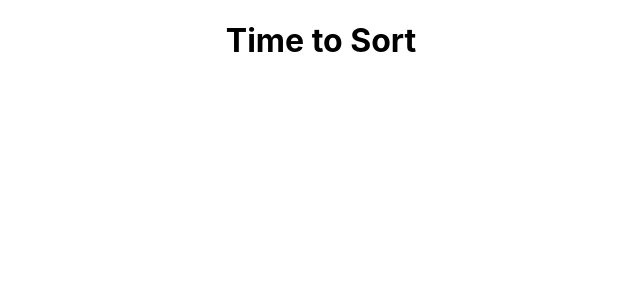
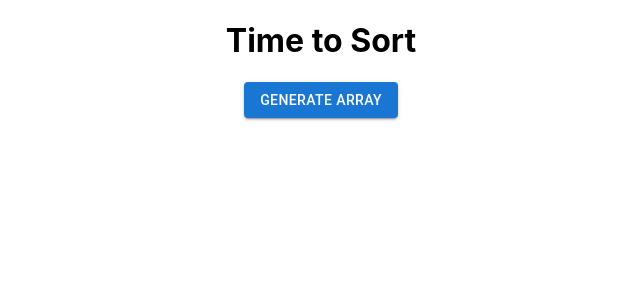
Before and after one commit to GJHarty/sorting-visualizer, a React (Create React App) app: page / in a window 1280 px wide. Shown: the top 300 px of the page, without its empty margins (319-959 px from the left). Built offline with nearby package versions, Linux system fonts and the light colour scheme.

Commit message:
setup random array generation

```diff
--- a/package.json
+++ b/package.json
@@ -3,6 +3,9 @@
   "version": "0.1.0",
   "private": true,
   "dependencies": {
+    "@emotion/react": "^11.5.0",
+    "@emotion/styled": "^11.3.0",
+    "@mui/material": "^5.0.6",
     "@testing-library/jest-dom": "^5.15.0",
     "@testing-library/react": "^11.2.7",
     "@testing-library/user-event": "^12.8.3",
--- a/src/SortingVisualizer/SortingVisualizer.jsx
+++ b/src/SortingVisualizer/SortingVisualizer.jsx
@@ -1,7 +1,32 @@
+import React, { useState } from 'react';
 import './SortingVisualizer.css';
+import { Button } from '@mui/material';
 
 export default function SortingVisualizer() {
+    const [arrayToSort, setArrayToSort] = useState([]);
+
+    const generateNewArray = () => {
+        const array = [];
+        for (let i = 0; i < 20; i++) {
+            array.push(randomInt(5, 1000));
+        }
+        console.log(array);
+        setArrayToSort(array);
+    }
+
+    const randomInt = (min, max) => {
+        return Math.floor(Math.random() * (max - min + 1) + min);
+    }
+
     return (
-        <h1>Time to Sort</h1>
+        <div>
+            <h1>Time to Sort</h1>
+            <Button variant="contained" color="primary" onClick={generateNewArray}>Generate Array</Button>
+            {arrayToSort.map((value, index) => (
+                <div className="arrayToSortBar" key={index}>
+                    {value}
+                </div>
+            ))}
+        </div>
     )
 }
```
Also changed, not shown: 1 other file (tests, documents, lock files or other folders).
